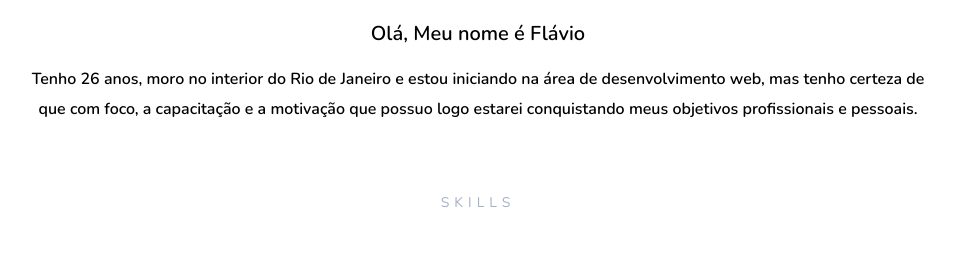
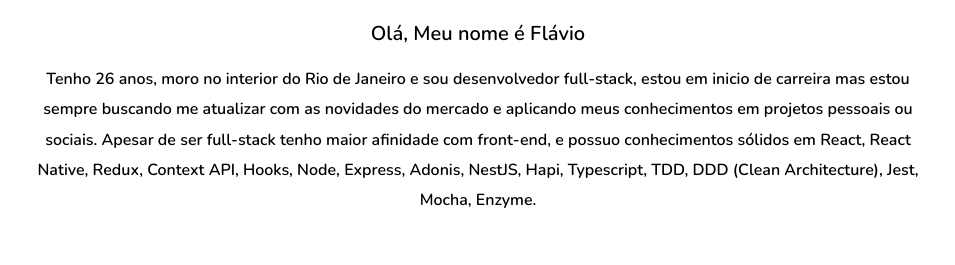
Before and after one commit to flavioms/portfolio, a React (Create React App) app: page / in a window 1280 px wide. Shown: the part 940-1205 px from the top of the page, without its empty margins (162-1117 px from the left). Built offline with nearby package versions, Linux system fonts and the light colour scheme.

Commit message:
fix: description about me

```diff
--- a/src/components/About/index.tsx
+++ b/src/components/About/index.tsx
@@ -12,10 +12,14 @@
         <Card>
           <CardTitle>Olá, Meu nome é Flávio</CardTitle>
           <CardBody>
-            Tenho {age} anos, moro no interior do Rio de Janeiro e estou
-            iniciando na área de desenvolvimento web, mas tenho certeza de que
-            com foco, a capacitação e a motivação que possuo logo estarei
-            conquistando meus objetivos profissionais e pessoais.
+            Tenho {age} anos, moro no interior do Rio de Janeiro e sou
+            desenvolvedor full-stack, estou em inicio de carreira mas estou
+            sempre buscando me atualizar com as novidades do mercado e aplicando
+            meus conhecimentos em projetos pessoais ou sociais. Apesar de ser
+            full-stack tenho maior afinidade com front-end, e possuo
+            conhecimentos sólidos em React, React Native, Redux, Context API,
+            Hooks, Node, Express, Adonis, NestJS, Hapi, Typescript, TDD, DDD
+            (Clean Architecture), Jest, Mocha, Enzyme.
           </CardBody>
         </Card>
       </Wrapper>
--- a/src/components/Jumbotron/index.tsx
+++ b/src/components/Jumbotron/index.tsx
@@ -22,7 +22,7 @@
         </a>
       </nav>
 
-      <p>Flávio Martins - Web Developer</p>
+      <p>Flávio Martins - Full Stack Developer</p>
     </Container>
   );
 };
```
